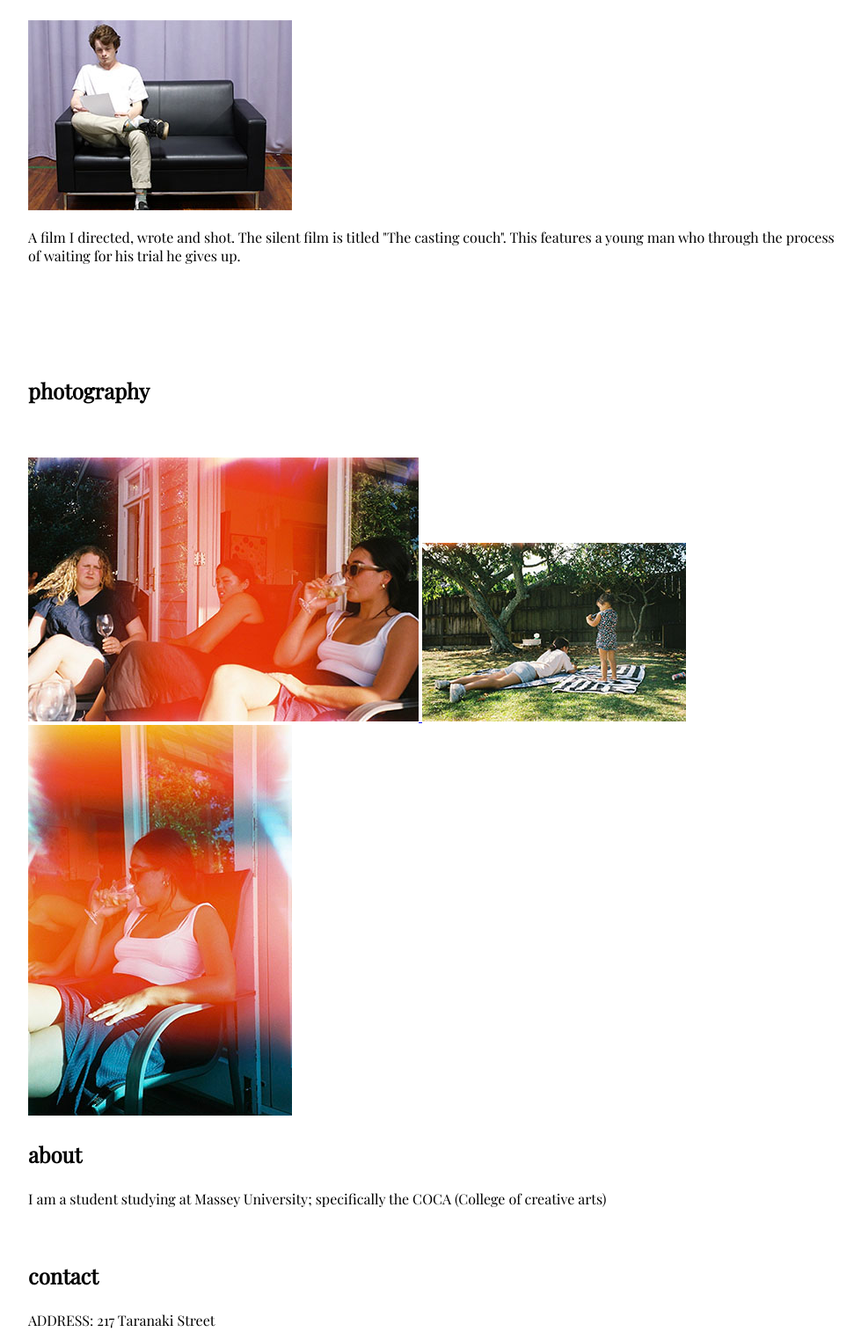
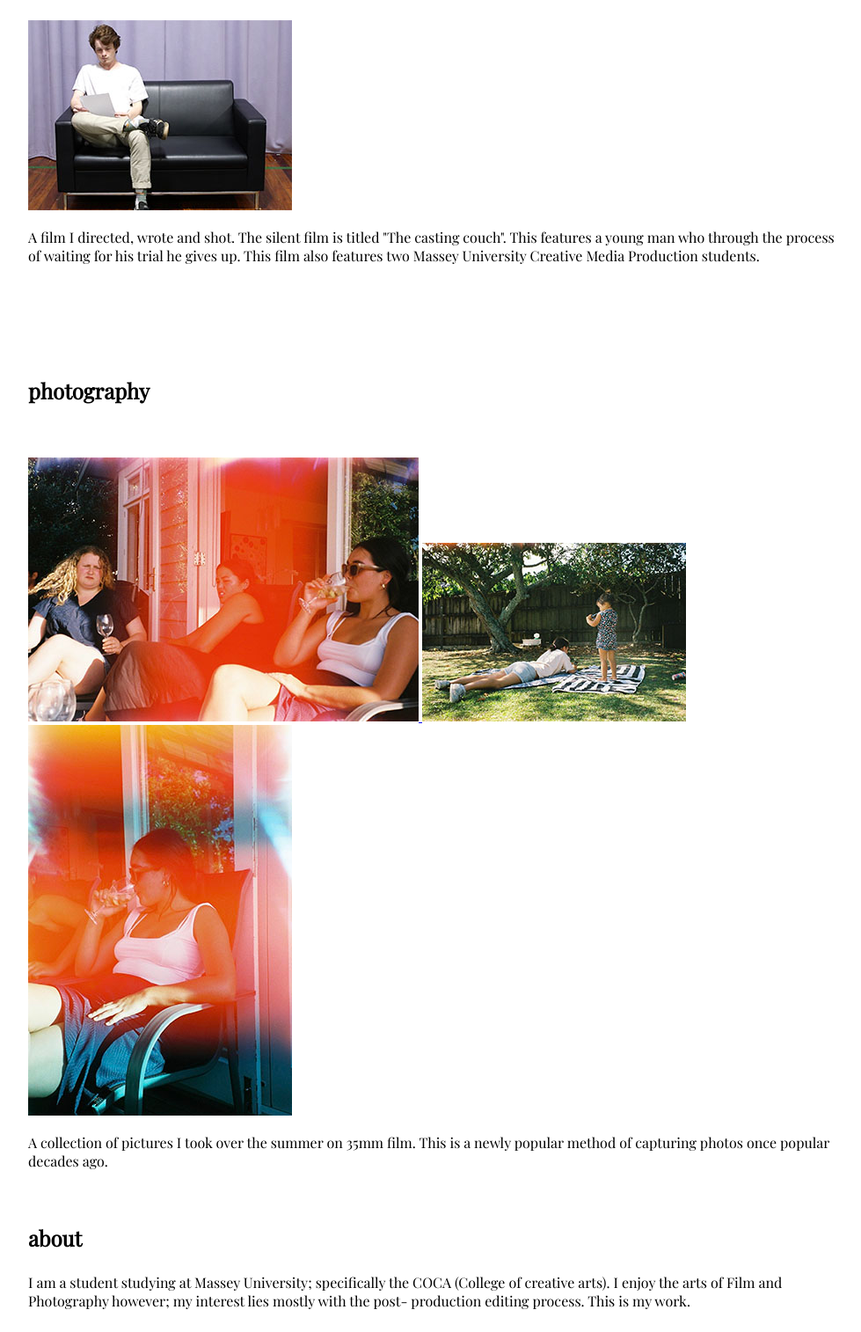
Before and after one commit to Kaceyh18/KaceyHawken.github.io, a plain HTML site: page index.html in a window 1280 px wide. Shown: the part 411-1925 px from the top of the page at 88% size, without its empty margins (148-1127 px from the left). Drawn offline with nearby package versions, Linux system fonts and the light colour scheme.

Commit message:
finished

```diff
--- a/index.html
+++ b/index.html
@@ -11,6 +11,7 @@
           <script src="https://cdn.jsdelivr.net/gh/fancyapps/fancybox@3.5.7/dist/jquery.fancybox.min.js"></script>
 
       <style>
+
           #nav {
                 background-color: white;
                 height: 25px;
@@ -30,7 +31,11 @@
             }
 
       </style>
+
+
       </head>
+
+
 
     <body>
 
@@ -55,9 +60,13 @@
               </div>
             </div>
 
+
+
               <h1 id="recentwork">recent work</h1>
 
         </div>
+
+
 
     <div id="container2">
                 <h2 id="film">film</h2>
@@ -69,7 +78,7 @@
 
                  <br />
 
-                     <p>A film I directed, wrote and shot. The silent film is titled "The casting couch". This features a young man who through the process of waiting for his trial he gives up. </p> <br/>
+                     <p>A film I directed, wrote and shot. The silent film is titled "The casting couch". This features a young man who through the process of waiting for his trial he gives up. This film also features two Massey University Creative Media Production students. </p> <br/>
      </div>
 
                 <h2 id="photography">photography</h2>
@@ -87,10 +96,14 @@
                     <img src="img/small_3.jpg">
                 </a>
 
+                <br />
+
+                 <p>A collection of pictures I took over the summer on 35mm film. This is a newly popular method of capturing photos once popular decades ago. </p> <br/>
+
 
 
            <h3 id="about">about</h3>
-                     <p>I am a student studying at Massey University; specifically the COCA (College of creative arts)</p> <br/>
+                     <p>I am a student studying at Massey University; specifically the COCA (College of creative arts). I enjoy the arts of Film and Photography however; my interest lies mostly with the post- production editing process. This is my work.</p> <br/>
 
             <h3 id="contact">contact</h3>
                      <p>ADDRESS: 217 Taranaki Street </p> <br />
--- a/styles.css
+++ b/styles.css
@@ -17,6 +17,7 @@ body {
 #container2 {
     max-width: 960px;
     margin: auto;
+    padding-bottom: 5px;
 }
 
 
```
Lines whose indentation alone changed are shown as unchanged.
